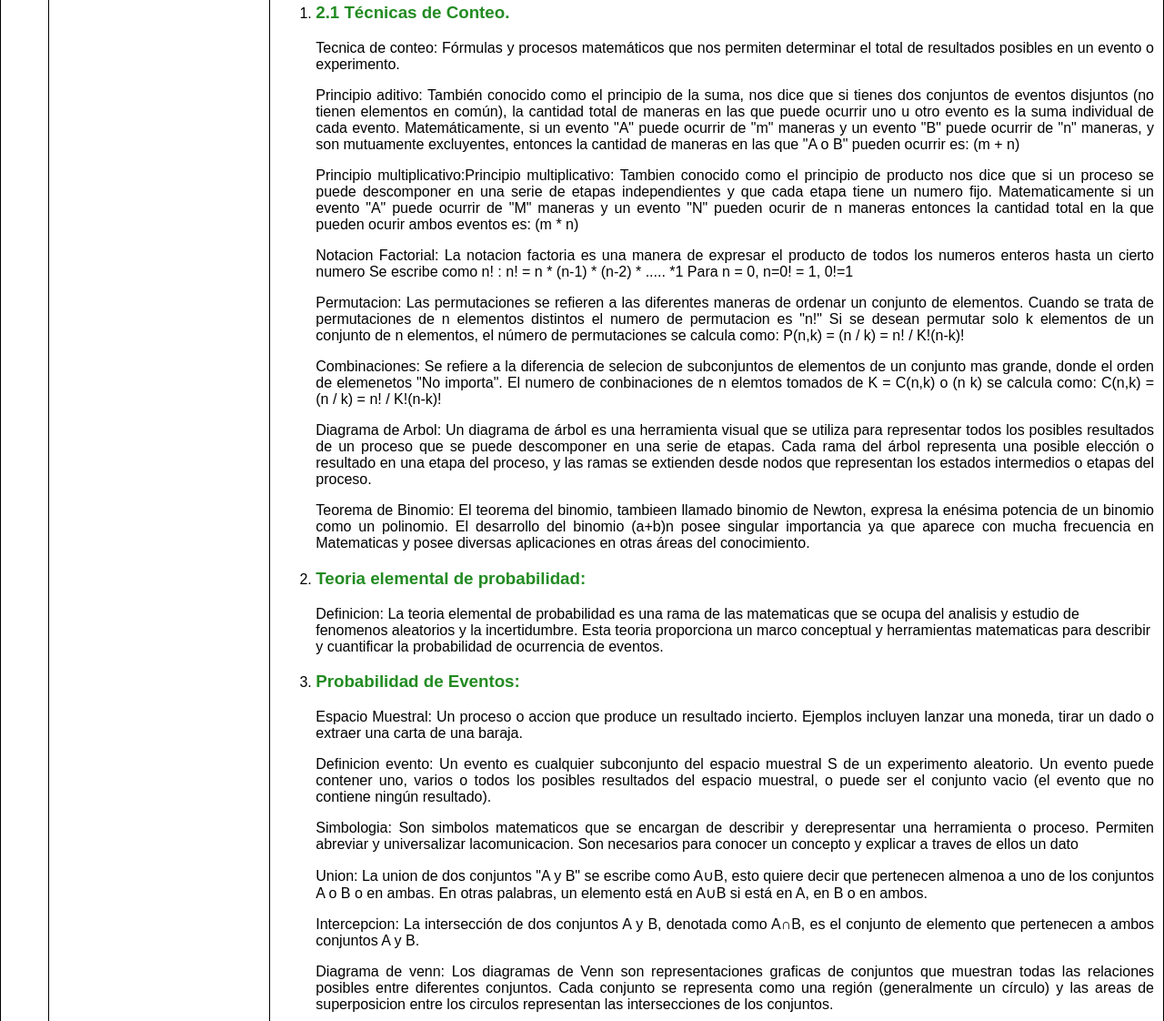
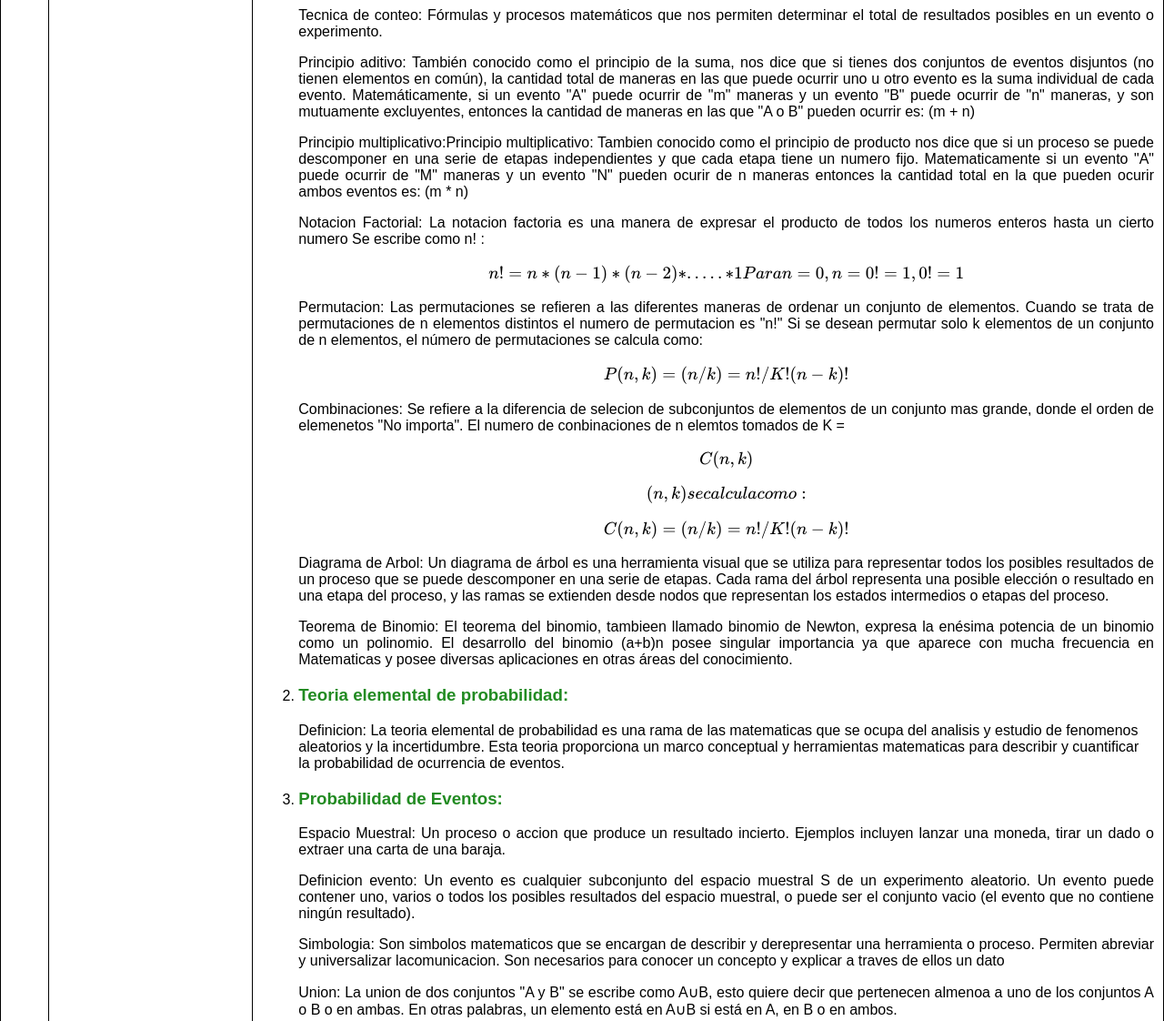
Before and after one commit to imac04github/TemarioPE, a plain HTML site: page index.html in a window 1280 px wide. Shown: the part 1955-3077 px from the top of the page at 91% size. Drawn offline with nearby package versions, Linux system fonts and the light colour scheme.

```diff
--- a/index.html
+++ b/index.html
@@ -204,7 +204,7 @@
                                 La notacion factoria es una manera de expresar el producto de todos los
                                 numeros enteros hasta un cierto
                                 numero Se escribe como n! :
-                                n! = n * (n-1) * (n-2) * ..... *1 Para n = 0, n=0! = 1, 0!=1
+                                <p>$$n! = n * (n-1) * (n-2) * ..... *1 Para n = 0, n=0! = 1, 0!=1$$</p>
                             </p>
                             <p>
                                 Permutacion:
@@ -214,16 +214,16 @@
                                 "n!"
                                 Si se desean permutar solo k elementos de un conjunto de n elementos, el número de
                                 permutaciones se calcula como:
-                                P(n,k) = (n / k) = n! / K!(n-k)!
+                                <p>$$P(n,k) = (n / k) = n! / K!(n-k)!$$</p>
                             </p>
                             <p>
                                 Combinaciones:
                                 Se refiere a la diferencia de selecion de subconjuntos de elementos de un conjunto mas
                                 grande, donde el orden
                                 de elemenetos "No importa". El numero de conbinaciones de n elemtos tomados de K =
-                                C(n,k) o
-                                (n k) se calcula como:
-                                C(n,k) = (n / k) = n! / K!(n-k)!
+                                <p>$$C(n,k)$$</p>
+                                <p>$$(n, k) se calcula como:$$</p>
+                                <p>$$C(n,k) = (n / k) = n! / K!(n-k)!$$</p>
                             </p>
                             <p>
                                 Diagrama de Arbol:
@@ -531,7 +531,7 @@
                                 continua
                                 que describe datos que tienden a agruparse alrededor de la media.
                             <p>La funcion de densidad de probabilidad de la distribución normal es:</p>
-                            <p>\( f(x; \mu, \sigma^2) = \frac{1}{\sqrt{2\pi\sigma^2}} e^{-\frac{(x-\mu)^2}{2\sigma^2}} \)</p>
+                            <p>$$\( f(x; \mu, \sigma^2) = \frac{1}{\sqrt{2\pi\sigma^2}} e^{-\frac{(x-\mu)^2}{2\sigma^2}} \)</p>
                             </p>
                         </li>
                         <li>
```
